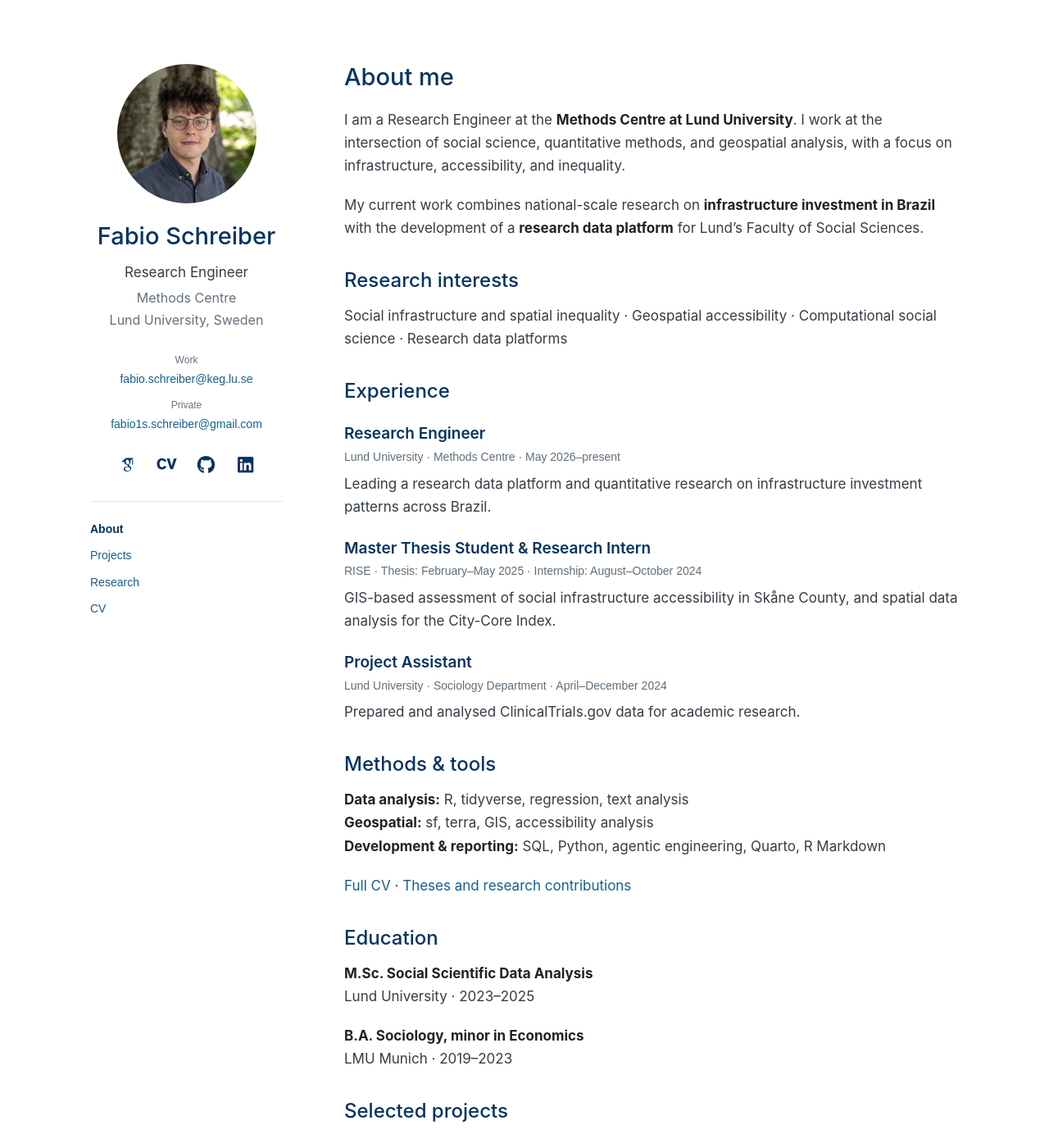
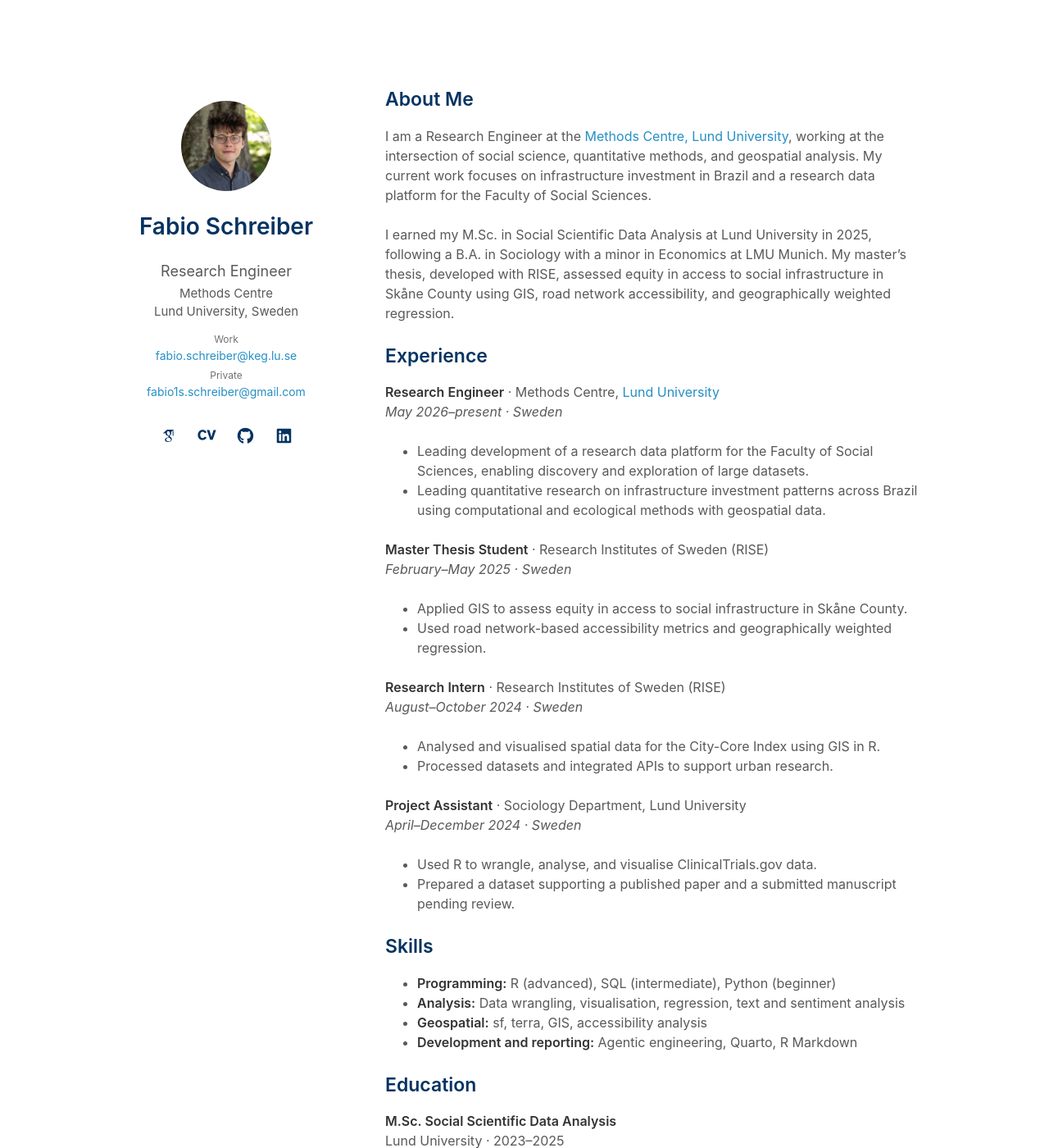
Before and after one commit to fab1s/fab1s.github.io, a Jekyll site: the page built from _pages/about.md, in a window 1280 px wide and 1400 px high. Shown: the whole window at 82% size. Built offline with Jekyll 4.4.1, drawn with Linux system fonts in a browser that asks for light colours; some web fonts are replaced; some of the changed text lies outside the part shown.

Commit message:
Match reference proportions and experience formatting

```diff
--- a/_layouts/minimal.html
+++ b/_layouts/minimal.html
@@ -22,7 +22,8 @@
 <a href="https://github.com/fab1s" aria-label="GitHub" title="GitHub"><i class="fab fa-github" aria-hidden="true"></i></a>
 <a href="{{ site.author.linkedin }}" aria-label="LinkedIn" title="LinkedIn"><i class="fab fa-linkedin" aria-hidden="true"></i></a>
 </nav>
-<nav class="side-nav" aria-label="Main navigation">{% for item in site.data.navigation.main %}<a href="{{ item.url | relative_url }}" {% if page.url == item.url %}aria-current="page"{% endif %}>{{ item.title }}</a>{% endfor %}</nav>
+
 </header><main id="content"><h1>{{ page.title }}</h1>{{ content }}
+<nav class="footer-nav" aria-label="Main navigation">{% for item in site.data.navigation.main %}<a href="{{ item.url | relative_url }}" {% if page.url == item.url %}aria-current="page"{% endif %}>{{ item.title }}</a>{% endfor %}</nav>
 <div class="site-credit">© {{ site.time | date: '%Y' }} Fabio Schreiber · Built with Jekyll and adapted from <a href="https://github.com/yaoyao-liu/minimal-light">Minimal Light</a>.</div>
 </main></div></body></html>
--- a/_pages/about.md
+++ b/_pages/about.md
@@ -1,42 +1,45 @@
 ---
-title: About me
+title: About Me
 permalink: /
 layout: single
 ---
 
-I am a Research Engineer at the **Methods Centre at Lund University**. I work at the intersection of social science, quantitative methods, and geospatial analysis, with a focus on infrastructure, accessibility, and inequality.
+I am a Research Engineer at the [Methods Centre, Lund University](https://www.lunduniversity.lu.se/), working at the intersection of social science, quantitative methods, and geospatial analysis. My current work focuses on infrastructure investment in Brazil and a research data platform for the Faculty of Social Sciences.
 
-My current work combines national-scale research on **infrastructure investment in Brazil** with the development of a **research data platform** for Lund's Faculty of Social Sciences.
-
-## Research interests
-
-Social infrastructure and spatial inequality · Geospatial accessibility · Computational social science · Research data platforms
+I earned my M.Sc. in Social Scientific Data Analysis at Lund University in 2025, following a B.A. in Sociology with a minor in Economics at LMU Munich. My master's thesis, developed with RISE, assessed equity in access to social infrastructure in Skåne County using GIS, road network accessibility, and geographically weighted regression.
 
 ## Experience
 
-<div class="entry">
-<h3>Research Engineer</h3>
-<p class="entry-meta">Lund University · Methods Centre · May 2026–present</p>
-<p>Leading a research data platform and quantitative research on infrastructure investment patterns across Brazil.</p>
-</div>
-<div class="entry">
-<h3>Master Thesis Student & Research Intern</h3>
-<p class="entry-meta">RISE · Thesis: February–May 2025 · Internship: August–October 2024</p>
-<p>GIS-based assessment of social infrastructure accessibility in Skåne County, and spatial data analysis for the City-Core Index.</p>
-</div>
-<div class="entry">
-<h3>Project Assistant</h3>
-<p class="entry-meta">Lund University · Sociology Department · April–December 2024</p>
-<p>Prepared and analysed ClinicalTrials.gov data for academic research.</p>
-</div>
+**Research Engineer** · Methods Centre, [Lund University](https://www.lunduniversity.lu.se/)
+*May 2026–present · Sweden*
 
-## Methods & tools
+- Leading development of a research data platform for the Faculty of Social Sciences, enabling discovery and exploration of large datasets.
+- Leading quantitative research on infrastructure investment patterns across Brazil using computational and ecological methods with geospatial data.
 
-**Data analysis:** R, tidyverse, regression, text analysis
-**Geospatial:** sf, terra, GIS, accessibility analysis
-**Development & reporting:** SQL, Python, agentic engineering, Quarto, R Markdown
+**Master Thesis Student** · Research Institutes of Sweden (RISE)
+*February–May 2025 · Sweden*
 
-[Full CV](/cv/) · [Theses and research contributions](/research/)
+- Applied GIS to assess equity in access to social infrastructure in Skåne County.
+- Used road network-based accessibility metrics and geographically weighted regression.
+
+**Research Intern** · Research Institutes of Sweden (RISE)
+*August–October 2024 · Sweden*
+
+- Analysed and visualised spatial data for the City-Core Index using GIS in R.
+- Processed datasets and integrated APIs to support urban research.
+
+**Project Assistant** · Sociology Department, Lund University
+*April–December 2024 · Sweden*
+
+- Used R to wrangle, analyse, and visualise ClinicalTrials.gov data.
+- Prepared a dataset supporting a published paper and a submitted manuscript pending review.
+
+## Skills
+
+- **Programming:** R (advanced), SQL (intermediate), Python (beginner)
+- **Analysis:** Data wrangling, visualisation, regression, text and sentiment analysis
+- **Geospatial:** sf, terra, GIS, accessibility analysis
+- **Development and reporting:** Agentic engineering, Quarto, R Markdown
 
 ## Education
 
--- a/assets/css/portfolio.scss
+++ b/assets/css/portfolio.scss
@@ -1,49 +1,39 @@
 ---
 ---
 @import "minimal-light-no-dark-mode";
-body { font-family: -apple-system, BlinkMacSystemFont, 'Segoe UI', Arial, sans-serif; font-size:17px; line-height:1.65; color:#343d46; padding:0 24px; background:white; }
-div.wrapper { width:auto; max-width:1060px; margin:0 auto; display:grid; grid-template-columns:235px minmax(0,1fr); gap:75px; padding:70px 0 35px; }
-header { position:sticky; top:48px; width:auto; float:none; padding:0; align-self:start; text-align:left; }
-header h1 { font-size:29px; line-height:1.15; margin-bottom:14px; }
+body { background:#fff; color:#595959; padding:50px 30px; font:400 16px/1.5 -apple-system,BlinkMacSystemFont,"Segoe UI",Roboto,"Helvetica Neue",Arial,sans-serif; }
+div.wrapper { width:960px; max-width:100%; margin:0 auto; display:grid; grid-template-columns:232px minmax(0,650px); gap:78px; padding-top:50px; }
+header { width:auto; float:none; position:sticky; top:70px; align-self:start; padding:0; text-align:center; }
+.profile-portrait { display:block; width:110px; height:110px; object-fit:cover; border-radius:50%; margin:15px auto 27px; }
+header h1 { font-size:28px; font-weight:600; line-height:1.2; margin:0 0 23px; }
 header h1 a { color:#043361; }
-.identity-role { font-size:17px; margin-bottom:4px; }
-.identity-affiliation { color:#63717e; font-size:16px; margin-bottom:19px; }
-.identity-email { font-family:Arial,sans-serif; font-size:14px; overflow-wrap:anywhere; }
-.profile-links { margin:20px 0 28px; display:flex; gap:20px; font-size:15px; }
-.side-nav { display:flex; flex-direction:column; gap:9px; font-family:Arial,sans-serif; font-size:14px; border-top:1px solid #dfe5eb; padding-top:22px; }
-.side-nav a[aria-current=page] { font-weight:bold; color:#043361; }
+.identity-role { font-size:18px; margin:0 0 3px; }
+.identity-affiliation { font-size:15px; line-height:1.5; margin:0 0 8px; }
+.contact-emails { display:grid; grid-template-columns:1fr; gap:0; }
+.contact-emails span { font-size:12px; color:#717171; margin-top:5px; }
+.identity-email { font-size:14px; overflow-wrap:anywhere; }
+.profile-links.social-icons { display:flex; justify-content:center; gap:9px; margin:25px 0 0; }
+.profile-links.social-icons a { margin:0; width:38px; height:38px; line-height:38px; font-size:20px; }
+.profile-links .ai-cv { font-size:23px; }
 main { min-width:0; }
-h1,h2,h3 { color:#043361; }
-main h1 { font-size:29px; margin:0 0 22px; }
-main h2 { font-size:24px; margin:35px 0 14px; line-height:1.25; }
-main h3 { font-size:19px; margin:24px 0 8px; line-height:1.35; }
-a { color:#155f91; } a:hover { color:#043361; text-decoration:underline; }
-strong { font-weight:700; }
-ul { padding-left:22px; } li { margin-bottom:5px; }
-.project-entry { padding:20px 0; border-bottom:1px solid #e4e9ed; }
-.project-entry h2,.project-entry h3 { margin:0 0 8px; font-size:20px; }
+main h1, main h2 { font-size:23px; font-weight:600; line-height:1.2; color:#043361; margin:0 0 18px; }
+main h2 { margin-top:27px; }
+main h3 { font-size:17px; line-height:1.4; margin:24px 0 5px; }
+p,ul,ol { margin:0 0 24px; }
+a { color:#258fc5; } a:hover { color:#04649b; text-decoration:underline; }
+strong { color:#333; font-weight:600; }
+ul { padding-left:39px; } li { margin:0; }
+.role-date,.entry-meta { font-size:16px; font-style:italic; color:#595959; }
+.project-entry { margin:0 0 26px; }
+.project-entry h2 { font-size:17px; margin:0 0 5px; }
 .project-entry p { margin:0 0 8px; }
-.project-entry .project-label,.role-date,.entry-meta { font:14px/1.55 Arial,sans-serif; color:#5f6e7b; }
-.project-entry .project-label { margin-bottom:7px; }
-.project-entry .read-project { font-size:15px; }
-.entry { margin-bottom:23px; }
-.entry h3 { margin-bottom:5px; }
-.entry p { margin:0 0 7px; }
-.site-credit { font:13px/1.6 Arial,sans-serif; border-top:1px solid #e4e9ed; color:#66727e; margin-top:48px; padding-top:20px; }
-.btn { display:inline-block; border:1px solid #155f91; border-radius:3px; padding:7px 13px; font:14px/1.5 Arial,sans-serif; }
+.project-label { font-size:14px; font-style:italic; }
+.read-project { font-size:14px; }
+.footer-nav { display:flex; gap:20px; flex-wrap:wrap; margin-top:36px; font-size:14px; }
+.site-credit { font-size:12px; color:#777; margin-top:20px; padding-bottom:25px; }
+.btn { display:inline-block; border:1px solid #258fc5; border-radius:3px; padding:6px 12px; font-size:14px; }
 .skip-link { position:absolute; top:-100px; } .skip-link:focus { top:8px; }
 a:focus-visible { outline:2px solid #155f91; outline-offset:4px; }
-@media(max-width:800px) { div.wrapper { grid-template-columns:1fr; gap:30px; padding:35px 0; } header { position:static; padding:0; } .side-nav { flex-direction:row; flex-wrap:wrap; gap:16px; padding-top:16px; } header h1 { font-size:30px; } .profile-links { margin:15px 0; } main h1 { font-size:27px; } }
-@media(max-width:480px) { body { padding:0 20px; font-size:16px; } }
-@media print { header,.site-credit,.btn { display:none; } div.wrapper { display:block; padding:0; } }
-
-header { text-align:center; top:30px; }
-.profile-portrait { display:block; width:170px; height:170px; object-fit:cover; border-radius:50%; margin:0 auto 23px; }
-.contact-emails { display:flex; flex-direction:column; gap:3px; }
-.contact-emails span { font:12px/1.5 Arial,sans-serif; color:#65717e; margin-top:8px; }
-.profile-links.social-icons { justify-content:center; gap:8px; margin:18px 0 24px; }
-.profile-links.social-icons a { width:40px; height:40px; line-height:40px; margin:0; font-size:22px; }
-.profile-links.social-icons .ai-cv { font-size:25px; }
-.side-nav { text-align:left; }
-@media(max-height:760px) and (min-width:801px) { header { position:static; } }
-@media(max-width:800px) { .side-nav { justify-content:center; } }
+@media(max-width:800px) { body { padding:30px 22px; } div.wrapper { display:block; padding:0; width:auto; } header { position:static; padding:0 0 36px; } .profile-portrait { margin-top:0; } main { border-top:1px solid #eee; padding-top:28px; } header h1 { margin-bottom:14px; } }
+@media(max-height:700px) { header { position:static; } }
+@media print { header,.site-credit,.footer-nav { display:none; } div.wrapper { display:block; padding:0; } }
```
